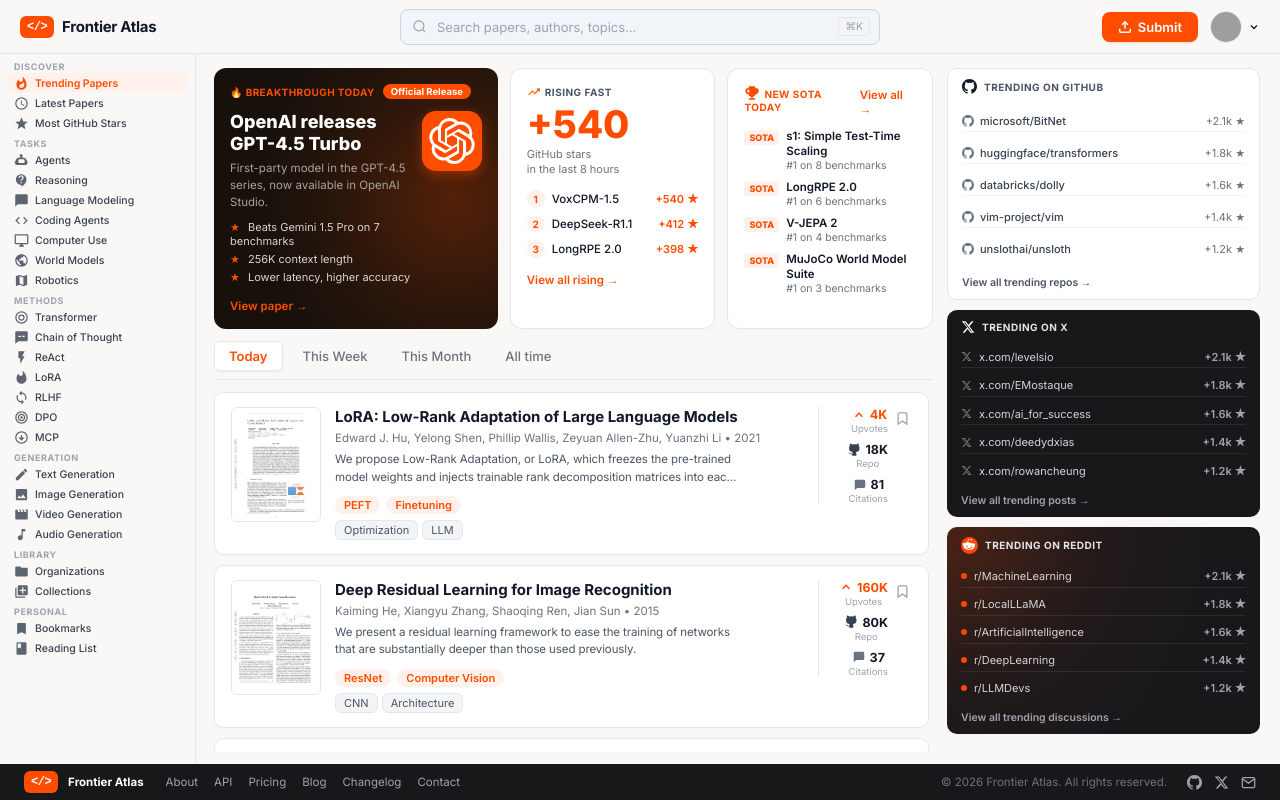
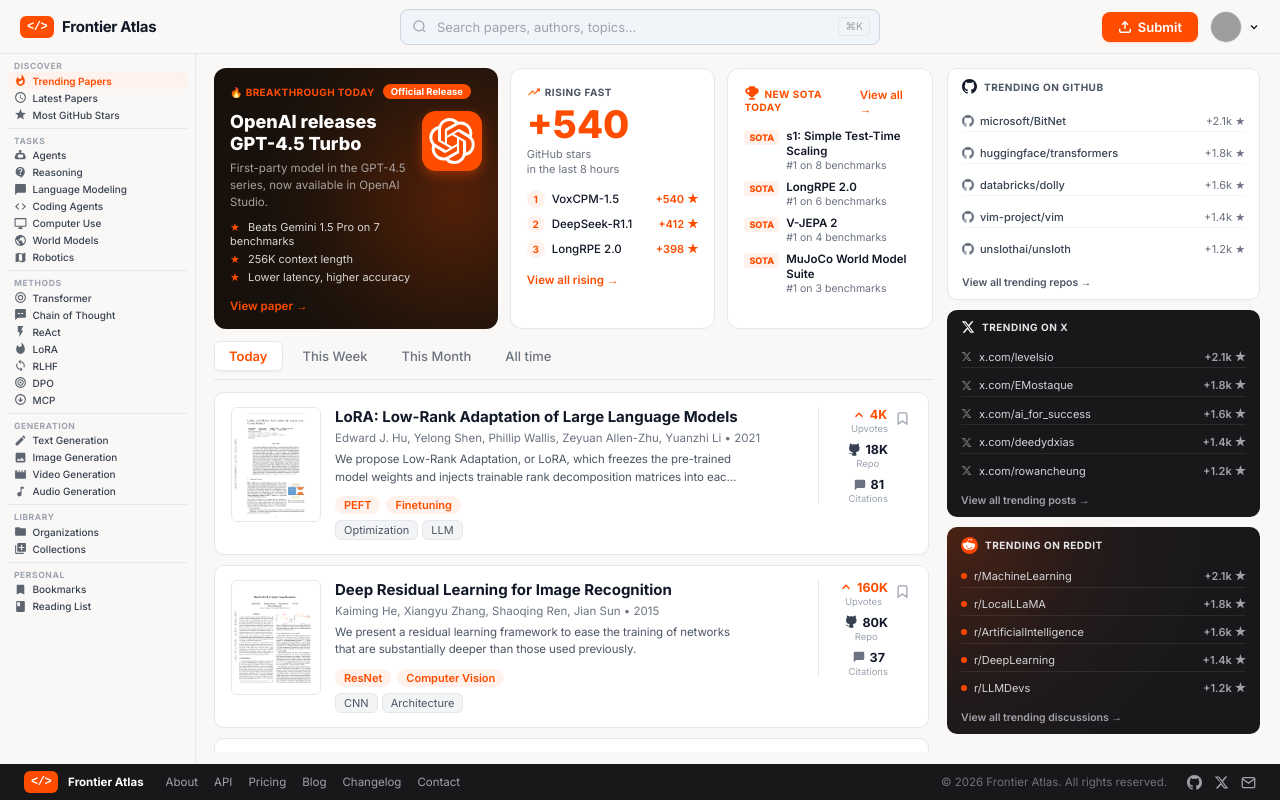
Before and after one commit to Deepak-Solanki04/Frontier_Atlas, a Next.js app: page /trending in a window 1280 px wide. Built offline with nearby package versions, Linux system fonts and the light colour scheme; grey boxes are pictures that could not be loaded.

Commit message:
UI polish: add crisp horizontal divider lines between each left sidebar navigation section (border-bottom: 1px solid #e5e7eb), and reduce sidebar link font size (10px) and row padding (2px) to eliminate congestion and fit fixed height cleanly

```diff
--- a/app/globals.css
+++ b/app/globals.css
@@ -134,30 +134,43 @@
 
 .sidebar-nav {
   flex: 1;
-  padding: 4px 8px 14px;
+  padding: 5px 8px 10px;
   display: flex;
   flex-direction: column;
   overflow: hidden;
-  gap: 2px;
+  gap: 1px;
 }
 
-.nav-section { display: flex; flex-direction: column; gap: 0px; }
+.nav-section {
+  display: flex;
+  flex-direction: column;
+  gap: 0px;
+  padding-bottom: 4.5px;
+  margin-bottom: 4px;
+  border-bottom: 1px solid #e5e7eb;
+}
+
+.nav-section:last-of-type {
+  border-bottom: none;
+  margin-bottom: 0;
+  padding-bottom: 0;
+}
 
 .nav-title {
-  font-size: 9px;
+  font-size: 8.5px;
   font-weight: 700;
   letter-spacing: 0.6px;
-  color: var(--text-light);
-  padding: 3px 6px 1px;
+  color: #9ca3af;
+  padding: 2px 6px 1px;
 }
 
 .nav-item {
   display: flex;
   align-items: center;
-  gap: 6px;
-  padding: 2.5px 6px;
+  gap: 5.5px;
+  padding: 2px 6px;
   border-radius: 5px;
-  font-size: 10.5px;
+  font-size: 10px;
   font-weight: 500;
   color: #374151;
   transition: all 0.1s;
@@ -167,7 +180,7 @@
 
 .nav-item:hover { background: rgba(0,0,0,0.04); color: var(--text-dark); }
 .nav-item.active { background: var(--brand-orange-light); color: var(--brand-orange); font-weight: 600; }
-.nav-item svg { flex-shrink: 0; opacity: 0.8; }
+.nav-item svg { width: 13px; height: 13px; flex-shrink: 0; opacity: 0.8; }
 .nav-item.active svg { opacity: 1; }
 
 /* ═══════ MAIN WRAPPER ═══════ */
```
